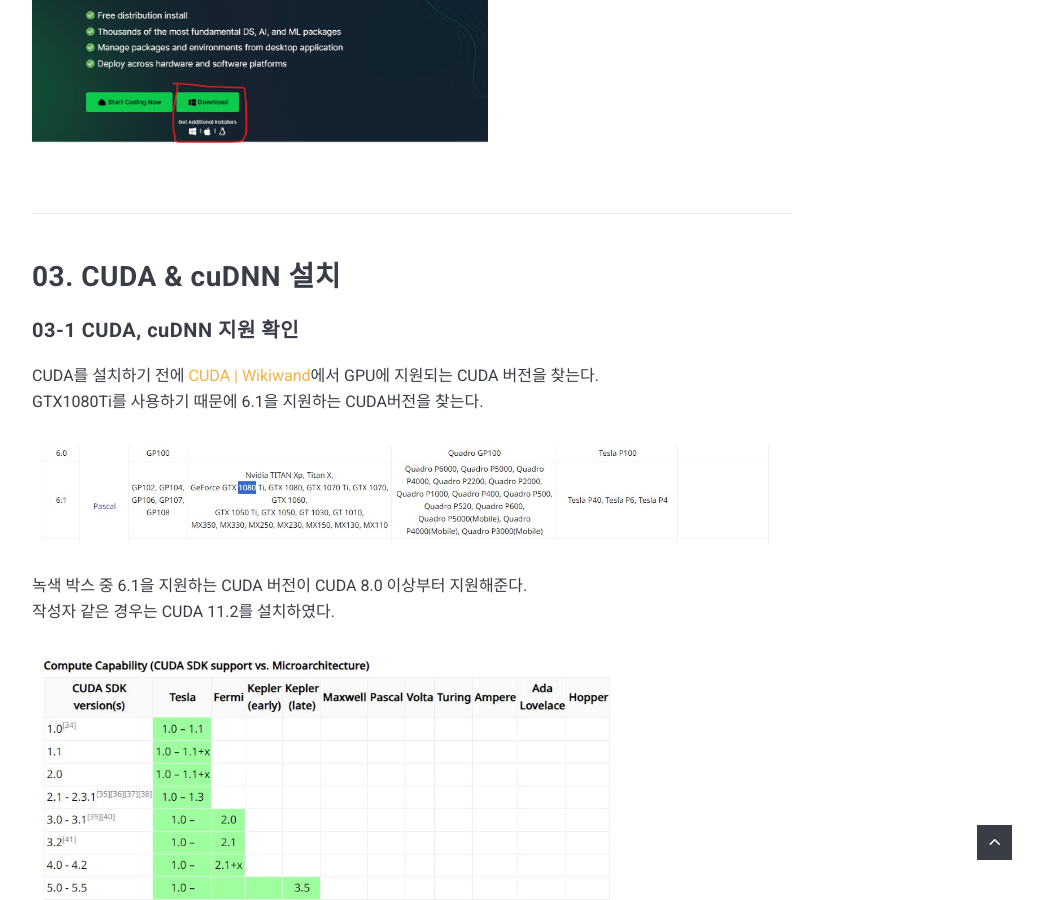
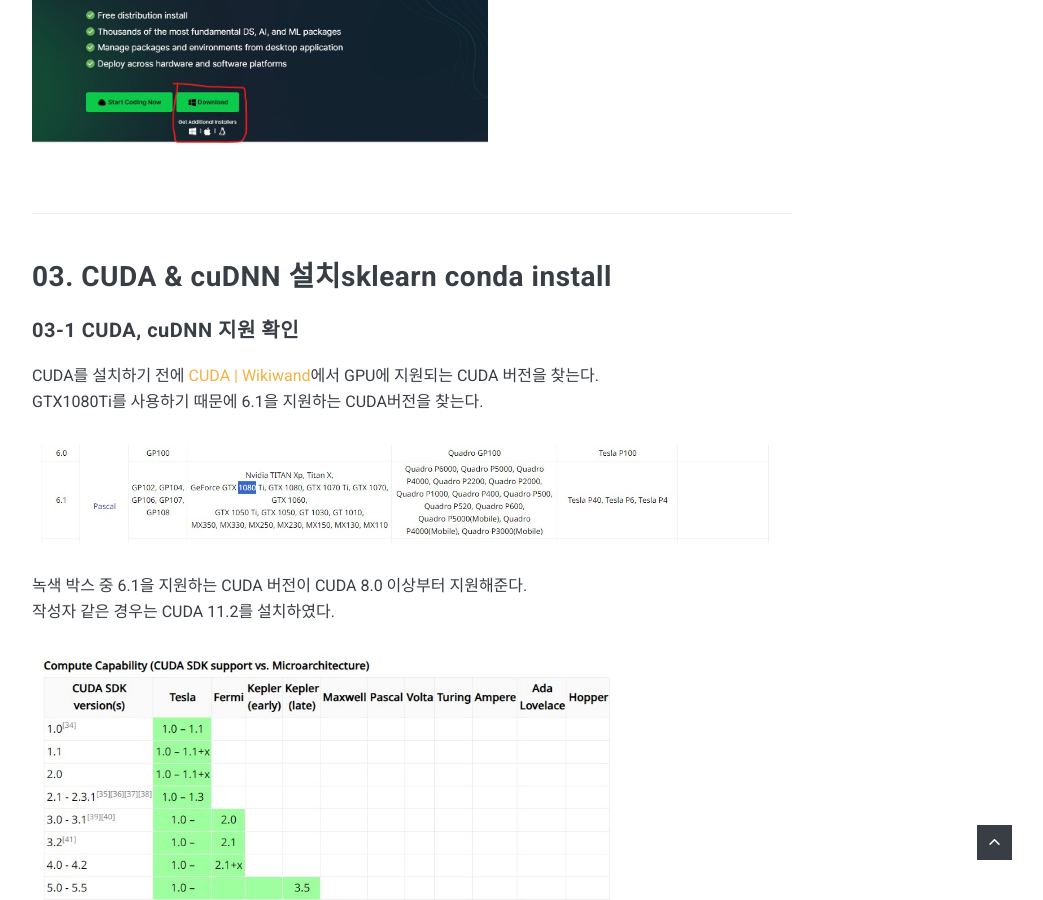
Before and after one commit to junRepository/junRepository.github.io, a Jekyll site: the page built from _posts/2023-08-02-conda-environments.md, in a window 1280 px wide and 900 px high, scrolled down 1485 px. Shown: the whole window, without its empty margins (228-1271 px from the left). Built offline with Jekyll 4.4.1, drawn with Linux system fonts in a browser that asks for light colours; nearby versions of some CDN libraries; comment, search, counter and statistics services are not loaded.

Commit message:
내용 수정

```diff
--- a/_posts/2023-08-02-conda-environments.md
+++ b/_posts/2023-08-02-conda-environments.md
@@ -29,7 +29,7 @@ NVIDIA 드라이버 최신버전으로 설치하거나 기존 설치가 되어
 
 ***
 
-## 03. CUDA & cuDNN 설치
+## 03. CUDA & cuDNN 설치sklearn conda install
 #### 03-1 CUDA, cuDNN 지원 확인
 CUDA를 설치하기 전에 [CUDA | Wikiwand](https://www.wikiwand.com/en/CUDA#/GPUs_supported)에서 GPU에 지원되는 CUDA 버전을 찾는다.<br/>
 GTX1080Ti를 사용하기 때문에 6.1을 지원하는 CUDA버전을 찾는다.<br/>
```
